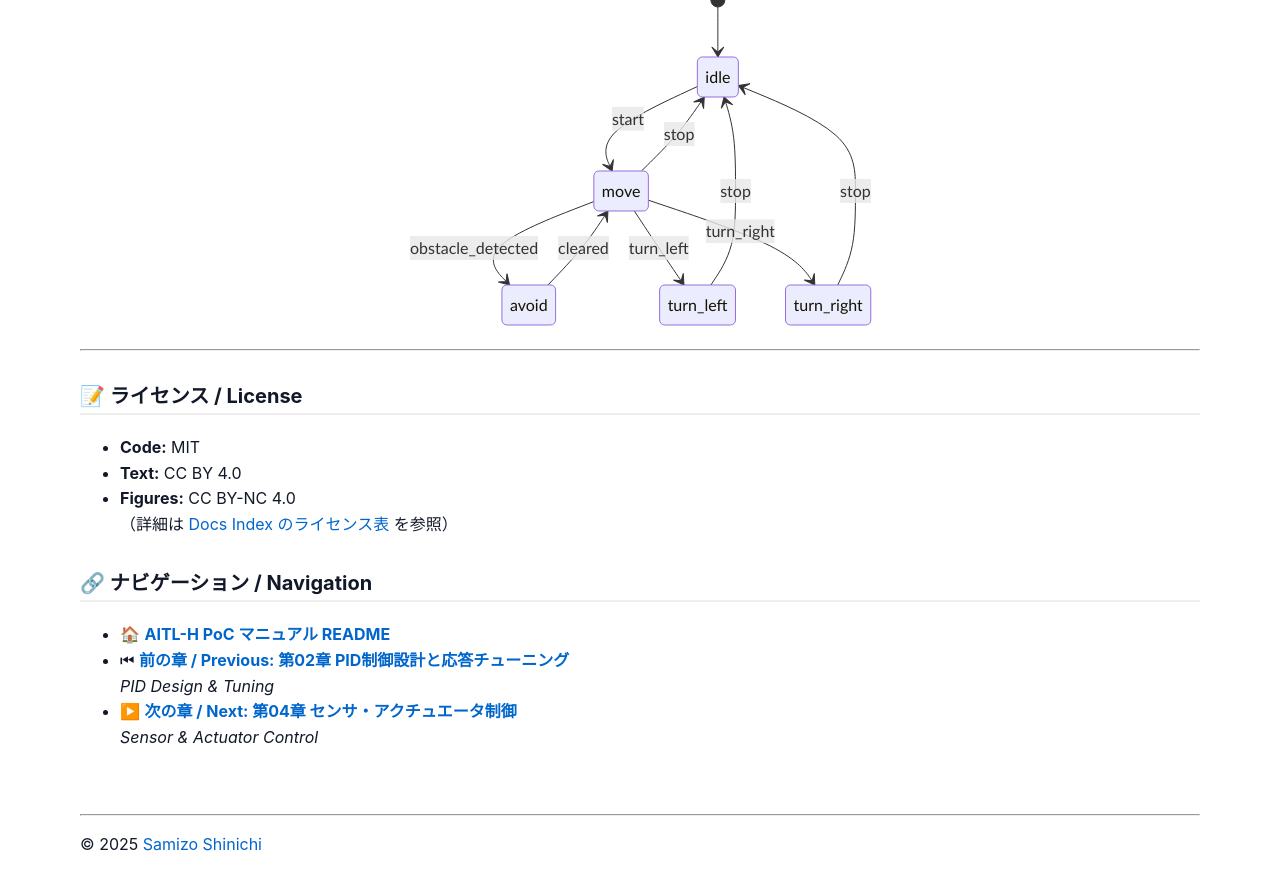
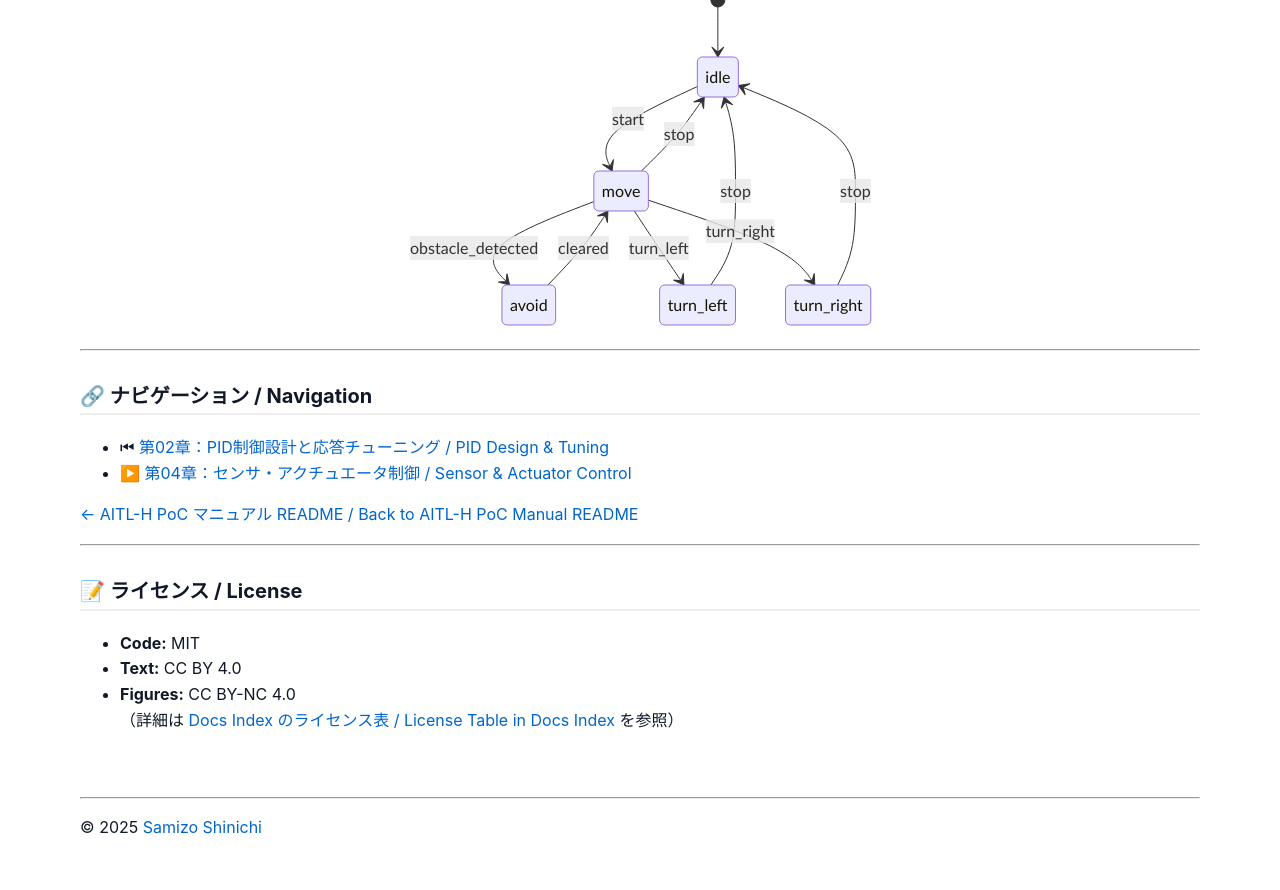
Before and after one commit to Samizo-AITL/AITL-H, a Jekyll site: the page built from docs/chapter03_fsm_design.md, in a window 1280 px wide and 900 px high, scrolled down 2468 px. Shown: the top 890 px of the window. Built offline with Jekyll 4.4.1, drawn with Linux system fonts in a browser that asks for light colours.

Commit message:
Update chapter03_fsm_design.md

```diff
--- a/docs/chapter03_fsm_design.md
+++ b/docs/chapter03_fsm_design.md
@@ -112,16 +112,16 @@
 
 ---
 
+### 🔗 **ナビゲーション / Navigation**
+- ⏮ [第02章：PID制御設計と応答チューニング / PID Design & Tuning](https://samizo-aitl.github.io/AITL-H/docs/chapter02_pid_design.html)
+- ▶️ [第04章：センサ・アクチュエータ制御 / Sensor & Actuator Control](https://samizo-aitl.github.io/AITL-H/docs/chapter04_sensor_interface.html)
+
+[← AITL-H PoC マニュアル README / Back to AITL-H PoC Manual README](https://samizo-aitl.github.io/AITL-H/docs/)
+
+---
+
 ### 📝 **ライセンス / License**
-
 - **Code:** MIT
 - **Text:** CC BY 4.0
 - **Figures:** CC BY-NC 4.0
-（詳細は [Docs Index のライセンス表](/AITL-H/docs/#-ライセンス--license) を参照）
-
-### 🔗 **ナビゲーション / Navigation**
-- 🏠 **[AITL-H PoC マニュアル README](/AITL-H/docs/)**
-- ⏮ **[前の章 / Previous: 第02章 PID制御設計と応答チューニング](/AITL-H/docs/chapter02_pid_design.html)**
-  _PID Design & Tuning_
-- ▶️ **[次の章 / Next: 第04章 センサ・アクチュエータ制御](/AITL-H/docs/chapter04_sensor_interface.html)**
-  _Sensor & Actuator Control_
+（詳細は [Docs Index のライセンス表 / License Table in Docs Index](https://samizo-aitl.github.io/AITL-H/docs/#-ライセンス--license) を参照）
```
